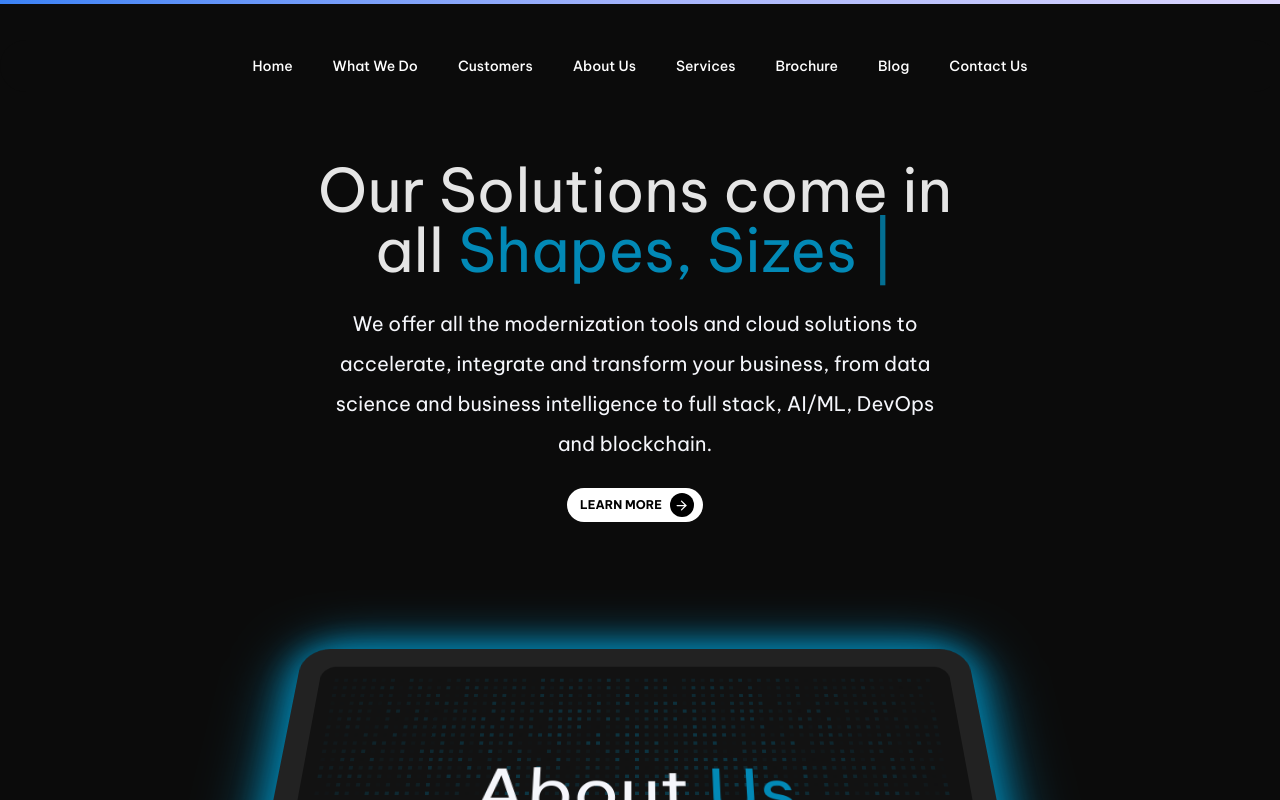
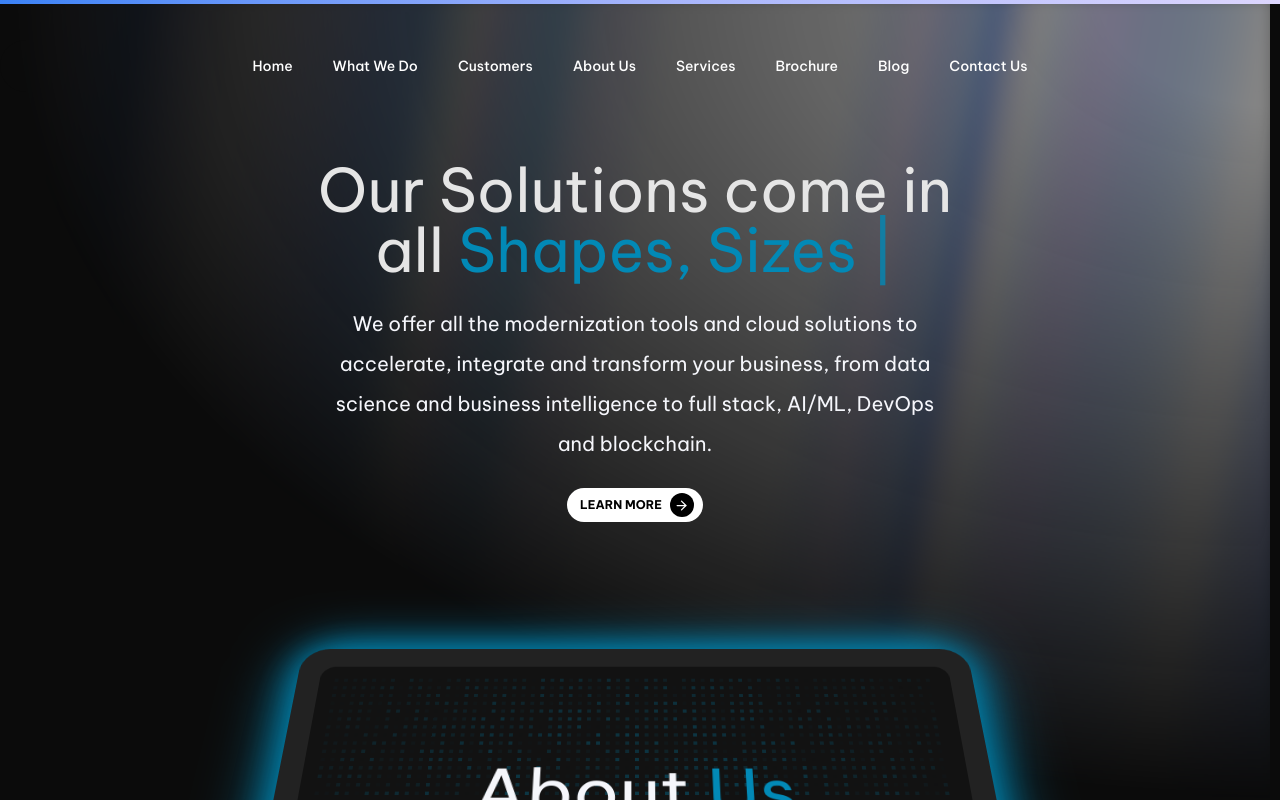
Before and after one commit to Chu1503/teqrox, a Next.js app: page / in a window 1280 px wide. Shown: the top 800 px of the page. Built offline with nearby package versions, Linux system fonts and the light colour scheme.

Commit message:
forgot the bg

```diff
--- a/src/app/page.tsx
+++ b/src/app/page.tsx
@@ -9,12 +9,12 @@ import { ContainerScroll } from "@/components/ui/container-scroll-animation";
 export default function Home() {
   return (
     <main className="relative flex flex-col bg-[#0b0b0b]">
-      <section className="h-fit bg-[#0b0b0b]">
-        {/* <div className="absolute inset-0">
+      <section className="h-fit bg-[#0b0b0b] max-w-screen overflow-x-hidden">
+        <div className="absolute inset-0">
           <AuroraBackground>
             <></>
           </AuroraBackground>
-        </div> */}
+        </div>
         <ContainerScroll titleComponent={undefined} children={undefined} />
       </section>
 
```
